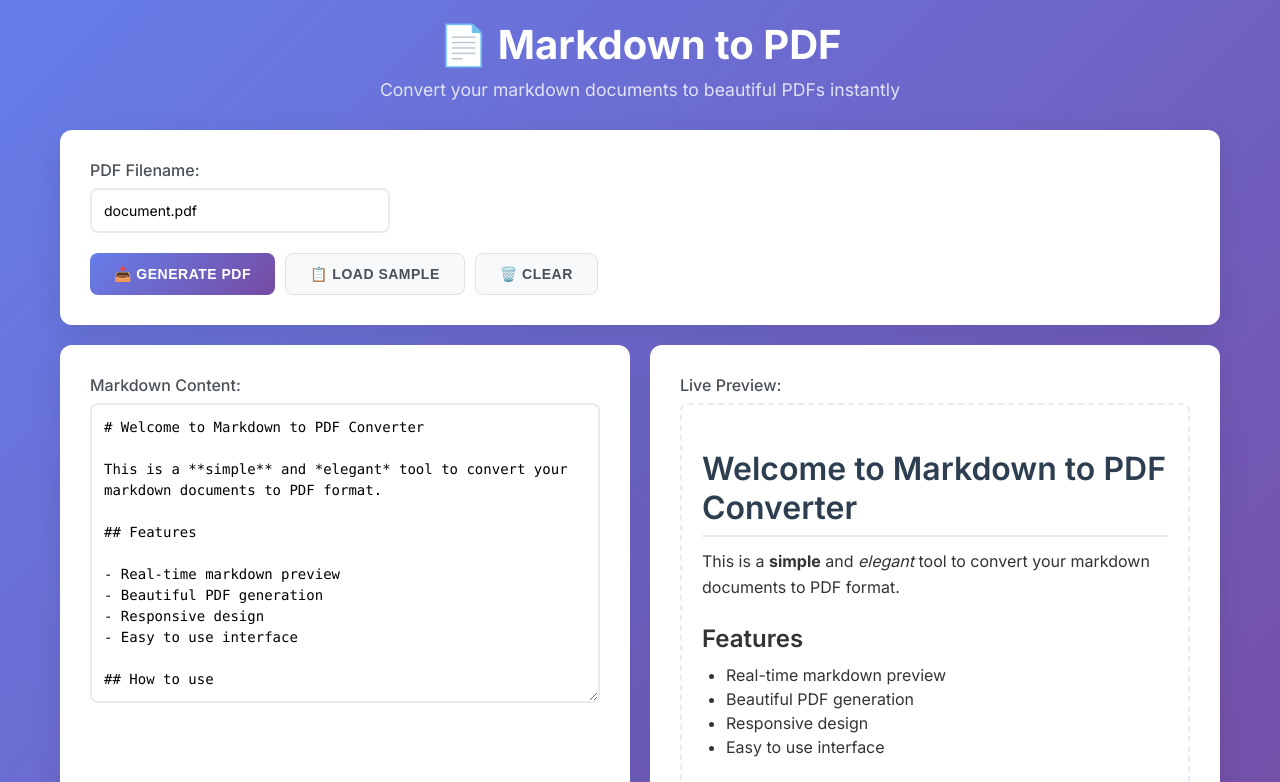
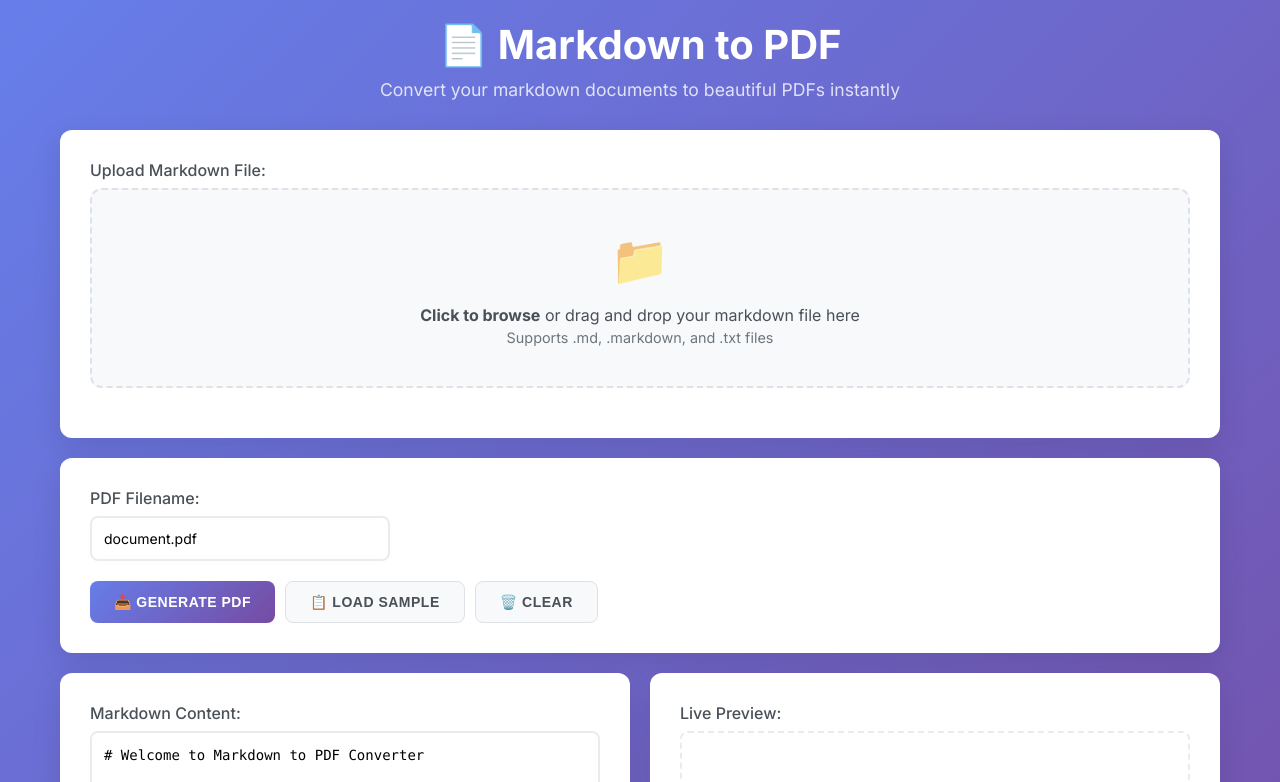
Before and after one commit to natalieMillman/markdown-to-pdf, an Angular app: page / in a window 1280 px wide. Shown: the top 782 px of the page. Built offline with nearby package versions, Linux system fonts and the light colour scheme.

Commit message:
Add file selection

```diff
--- a/src/app/app.component.css
+++ b/src/app/app.component.css
@@ -82,6 +82,122 @@
   margin-right: 8px;
 }
 
+/* File Upload Styles */
+.file-upload-area {
+  border: 2px dashed #dee2e6;
+  border-radius: 12px;
+  padding: 40px 20px;
+  text-align: center;
+  cursor: pointer;
+  transition: all 0.3s ease;
+  background: #f8f9fa;
+  position: relative;
+}
+
+.file-upload-area:hover {
+  border-color: #667eea;
+  background: #f0f2ff;
+  transform: translateY(-2px);
+}
+
+.file-upload-area.drag-over {
+  border-color: #667eea;
+  background: linear-gradient(135deg, rgba(102, 126, 234, 0.1) 0%, rgba(118, 75, 162, 0.1) 100%);
+  box-shadow: 0 5px 15px rgba(102, 126, 234, 0.2);
+}
+
+.file-upload-area.uploading {
+  pointer-events: none;
+  opacity: 0.7;
+}
+
+.upload-content {
+  display: flex;
+  flex-direction: column;
+  align-items: center;
+  gap: 16px;
+}
+
+.upload-icon {
+  font-size: 3rem;
+  opacity: 0.7;
+}
+
+.upload-text p {
+  margin: 0;
+  color: #495057;
+}
+
+.upload-text .upload-subtitle {
+  font-size: 0.9rem;
+  color: #6c757d;
+  margin-top: 4px;
+}
+
+.uploaded-file-info {
+  margin-top: 16px;
+  padding: 12px;
+  background: #e8f5e8;
+  border: 1px solid #c3e6c3;
+  border-radius: 8px;
+}
+
+.file-info {
+  display: flex;
+  align-items: center;
+  gap: 8px;
+}
+
+.file-icon {
+  font-size: 1.2rem;
+}
+
+.file-name {
+  flex: 1;
+  font-weight: 500;
+  color: #2d5a2d;
+}
+
+.btn-clear-file {
+  background: none;
+  border: none;
+  cursor: pointer;
+  padding: 4px;
+  border-radius: 4px;
+  transition: background-color 0.2s ease;
+}
+
+.btn-clear-file:hover {
+  background-color: rgba(255, 0, 0, 0.1);
+}
+
+.upload-progress {
+  display: flex;
+  align-items: center;
+  justify-content: center;
+  gap: 12px;
+  margin-top: 16px;
+  padding: 12px;
+  background: #fff3cd;
+  border: 1px solid #ffeaa7;
+  border-radius: 8px;
+  color: #856404;
+}
+
+.loading-spinner {
+  width: 20px;
+  height: 20px;
+  border: 2px solid #f3f3f3;
+  border-top: 2px solid #667eea;
+  border-radius: 50%;
+  animation: spin 1s linear infinite;
+}
+
+@keyframes spin {
+  0% { transform: rotate(0deg); }
+  100% { transform: rotate(360deg); }
+}
+
 /* Responsive adjustments */
 @media (max-width: 768px) {
   .header h1 {
@@ -99,4 +215,16 @@
   .preview-container {
     max-height: 300px;
   }
+
+  .file-upload-area {
+    padding: 30px 15px;
+  }
+
+  .upload-icon {
+    font-size: 2.5rem;
+  }
+
+  .upload-text p {
+    font-size: 0.9rem;
+  }
 }
--- a/src/app/app.component.html
+++ b/src/app/app.component.html
@@ -4,6 +4,53 @@
     <p>Convert your markdown documents to beautiful PDFs instantly</p>
   </div>
 
+  <!-- File Upload Section -->
+  <div class="card">
+    <div class="form-group">
+      <label class="form-label">Upload Markdown File:</label>
+      <div
+        class="file-upload-area"
+        [class.drag-over]="isDragOver"
+        [class.uploading]="isUploading"
+        (dragover)="onDragOver($event)"
+        (dragleave)="onDragLeave($event)"
+        (drop)="onDrop($event)"
+        (click)="fileInput.click()">
+
+        <div class="upload-content">
+          <div class="upload-icon">📁</div>
+          <div class="upload-text">
+            <p><strong>Click to browse</strong> or drag and drop your markdown file here</p>
+            <p class="upload-subtitle">Supports .md, .markdown, and .txt files</p>
+          </div>
+        </div>
+
+        <input
+          #fileInput
+          type="file"
+          accept=".md,.markdown,.txt,text/markdown,text/plain"
+          (change)="onFileSelect($event)"
+          style="display: none;">
+      </div>
+
+      <div *ngIf="uploadedFileName" class="uploaded-file-info">
+        <div class="file-info">
+          <span class="file-icon">📄</span>
+          <span class="file-name">{{ uploadedFileName }}</span>
+          <button class="btn-clear-file" (click)="clearUploadedFile()" title="Remove file">
+            ❌
+          </button>
+        </div>
+      </div>
+
+      <div *ngIf="isUploading" class="upload-progress">
+        <div class="loading-spinner"></div>
+        <span>Reading file...</span>
+      </div>
+    </div>
+  </div>
+
+  <!-- PDF Generation Section -->
   <div class="card">
     <div class="form-group">
       <label class="form-label" for="filename">PDF Filename:</label>
--- a/src/app/app.component.ts
+++ b/src/app/app.component.ts
@@ -2,6 +2,7 @@ import { Component } from '@angular/core';
 import { CommonModule } from '@angular/common';
 import { FormsModule } from '@angular/forms';
 import { PdfService } from './services/pdf.service';
+import { FileService } from './services/file.service';
 
 @Component({
   selector: 'app-root',
@@ -52,8 +53,11 @@ function hello() {
   htmlPreview = '';
   isGenerating = false;
   filename = 'document.pdf';
+  isDragOver = false;
+  uploadedFileName = '';
+  isUploading = false;
 
-  constructor(private pdfService: PdfService) {
+  constructor(private pdfService: PdfService, private fileService: FileService) {
     this.updatePreview();
   }
 
@@ -142,4 +146,64 @@ for i in range(10):
 *Generated on ${new Date().toLocaleDateString()}*`;
     await this.updatePreview();
   }
+
+  // File Upload Methods
+  onFileSelect(event: any): void {
+    const file = event.target.files[0];
+    if (file) {
+      this.handleFileUpload(file);
+    }
+  }
+
+  onDragOver(event: DragEvent): void {
+    event.preventDefault();
+    event.stopPropagation();
+    this.isDragOver = true;
+  }
+
+  onDragLeave(event: DragEvent): void {
+    event.preventDefault();
+    event.stopPropagation();
+    this.isDragOver = false;
+  }
+
+  onDrop(event: DragEvent): void {
+    event.preventDefault();
+    event.stopPropagation();
+    this.isDragOver = false;
+
+    const files = event.dataTransfer?.files;
+    if (files && files.length > 0) {
+      this.handleFileUpload(files[0]);
+    }
+  }
+
+  async handleFileUpload(file: File): Promise<void> {
+    this.isUploading = true;
+    this.uploadedFileName = '';
+
+    try {
+      const content = await this.fileService.readFileAsText(file);
+      this.markdownContent = content;
+      this.uploadedFileName = file.name;
+
+      // Update filename for PDF generation (remove extension and add .pdf)
+      const nameWithoutExt = file.name.replace(/\.[^/.]+$/, '');
+      this.filename = `${nameWithoutExt}.pdf`;
+
+      await this.updatePreview();
+    } catch (error) {
+      console.error('Error uploading file:', error);
+      alert(error instanceof Error ? error.message : 'Error uploading file. Please try again.');
+    } finally {
+      this.isUploading = false;
+    }
+  }
+
+  clearUploadedFile(): void {
+    this.uploadedFileName = '';
+    this.markdownContent = '';
+    this.filename = 'document.pdf';
+    this.updatePreview();
+  }
 }
--- /dev/null
+++ b/src/app/services/file.service.ts
@@ -0,0 +1,59 @@
+import { Injectable } from '@angular/core';
+
+@Injectable({
+  providedIn: 'root'
+})
+export class FileService {
+
+  constructor() { }
+
+  /**
+   * Read file content as text
+   */
+  readFileAsText(file: File): Promise<string> {
+    return new Promise((resolve, reject) => {
+      if (!this.isValidMarkdownFile(file)) {
+        reject(new Error('Please select a valid markdown file (.md, .markdown, or .txt)'));
+        return;
+      }
+
+      const reader = new FileReader();
+
+      reader.onload = (event) => {
+        const content = event.target?.result as string;
+        resolve(content);
+      };
+
+      reader.onerror = () => {
+        reject(new Error('Error reading file. Please try again.'));
+      };
+
+      reader.readAsText(file);
+    });
+  }
+
+  /**
+   * Validate if file is a markdown file
+   */
+  isValidMarkdownFile(file: File): boolean {
+    const validExtensions = ['.md', '.markdown', '.txt'];
+    const fileName = file.name.toLowerCase();
+
+    return validExtensions.some(ext => fileName.endsWith(ext)) ||
+           file.type === 'text/markdown' ||
+           file.type === 'text/plain';
+  }
+
+  /**
+   * Format file size for display
+   */
+  formatFileSize(bytes: number): string {
+    if (bytes === 0) return '0 Bytes';
+
+    const k = 1024;
+    const sizes = ['Bytes', 'KB', 'MB', 'GB'];
+    const i = Math.floor(Math.log(bytes) / Math.log(k));
+
+    return parseFloat((bytes / Math.pow(k, i)).toFixed(2)) + ' ' + sizes[i];
+  }
+}
```
Also changed, not shown: 1 other file (tests, documents, lock files or other folders).
